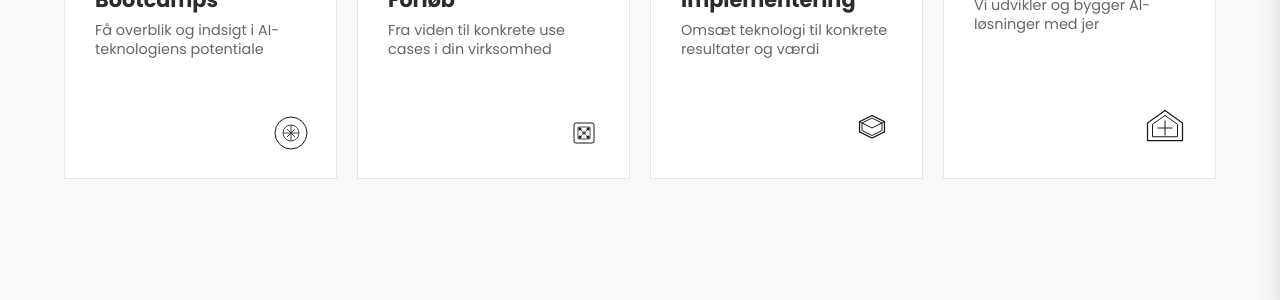
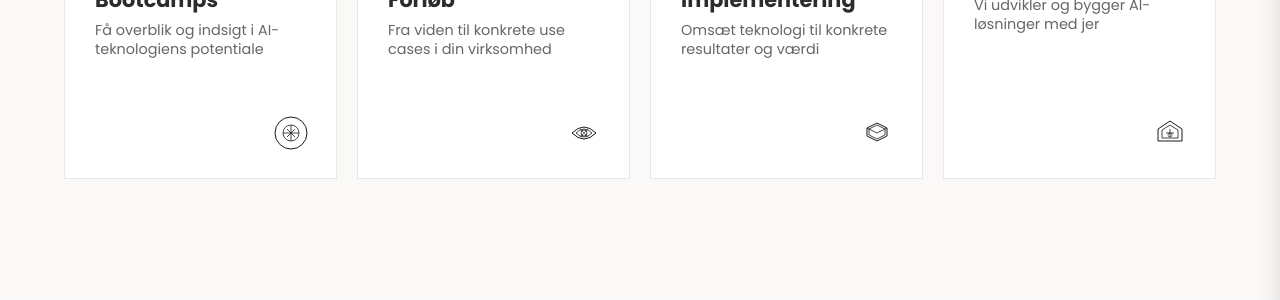
Before and after one commit to b4ltasar/saibaweb, a Jekyll site: the page built from index.html, in a window 1280 px wide and 1400 px high, scrolled down 1060 px. Shown: the part 150-450 px from the top of the window. Built offline with Jekyll 4.4.1, drawn with Linux system fonts in a browser that asks for light colours.

Commit message:
Fix service card icons: uniform size and better designs
ICON DESIGN FIXES:
- Icon 2 (Implementation): Changed from Instagram-like squares to abstract diamond/rhombus shape
- Icon 4 (Consulting): Reduced church-like appearance with shorter, more abstract building shape
- All icons now have uniform 50px container size (removed special sizing for icons 3&4)

DESIGN IMPROVEMENTS:
- More abstract and modern icon designs
- Consistent visual weight across all service cards
- Better organic shapes with curved paths and geometric elements
- Maintained hover animations and interaction effects

All service card icons now follow consistent design language while being unique and recognizable.

```diff
--- a/assets/css/main.css
+++ b/assets/css/main.css
@@ -503,17 +503,6 @@ body {
   padding: 5px;
 }
 
-.service-card:nth-child(3) .service-icon-container,
-.service-card:nth-child(4) .service-icon-container {
-  width: 60px;
-  height: 60px;
-}
-
-.service-card:nth-child(3) .service-icon,
-.service-card:nth-child(4) .service-icon {
-  width: 50px;
-  height: 50px;
-}
 
 .service-card:hover .service-icon-container {
   transform: translateY(-8px);
--- a/index.html
+++ b/index.html
@@ -52,14 +52,10 @@ description: "Fra hverdagens rutiner til ekstraordinære superkræfter med AI fo
                             </svg>
                         {% when 'implementation' %}
                             <svg viewBox="0 0 40 40" class="icon-svg">
-                                <rect x="10" y="10" width="20" height="20" rx="2" fill="none" stroke="currentColor" stroke-width="1" class="organic-rect"/>
-                                <rect x="14" y="14" width="12" height="12" rx="1" fill="none" stroke="currentColor" stroke-width="0.8" class="organic-rect"/>
-                                <circle cx="16" cy="16" r="1.5" fill="currentColor" class="organic-dot"/>
-                                <circle cx="24" cy="16" r="1.5" fill="currentColor" class="organic-dot"/>
-                                <circle cx="16" cy="24" r="1.5" fill="currentColor" class="organic-dot"/>
-                                <circle cx="24" cy="24" r="1.5" fill="currentColor" class="organic-dot"/>
-                                <path d="M18 20h4M20 18v4" stroke="currentColor" stroke-width="0.8" class="organic-path"/>
-                                <path d="M14 14l12 12M26 14l-12 12" stroke="currentColor" stroke-width="0.6" class="organic-path"/>
+                                <path d="M8 20 Q20 8 32 20 Q20 32 8 20 Z" fill="none" stroke="currentColor" stroke-width="1" class="organic-shape"/>
+                                <path d="M12 20 Q20 12 28 20 Q20 28 12 20 Z" fill="none" stroke="currentColor" stroke-width="0.8" class="organic-shape"/>
+                                <circle cx="20" cy="20" r="3" fill="none" stroke="currentColor" stroke-width="0.8" class="organic-circle"/>
+                                <path d="M16 16l8 8M24 16l-8 8" stroke="currentColor" stroke-width="0.6" class="organic-path"/>
                             </svg>
                         {% when 'education' %}
                             <svg viewBox="0 0 40 40" class="icon-svg">
@@ -69,9 +65,10 @@ description: "Fra hverdagens rutiner til ekstraordinære superkræfter med AI fo
                             </svg>
                         {% when 'consulting' %}
                             <svg viewBox="0 0 40 40" class="icon-svg">
-                                <path d="M20 6l14 10v14H6V16l14-10z" fill="none" stroke="currentColor" stroke-width="1" class="organic-shape"/>
-                                <path d="M20 10l10 7v10H10V17l10-7z" fill="none" stroke="currentColor" stroke-width="0.8" class="organic-shape"/>
-                                <path d="M14 20h12M20 14v12" stroke="currentColor" stroke-width="0.8" fill="none" class="organic-path"/>
+                                <path d="M20 8l12 8v12H8V16l12-8z" fill="none" stroke="currentColor" stroke-width="1" class="organic-shape"/>
+                                <path d="M20 12l8 5v8H12V17l8-5z" fill="none" stroke="currentColor" stroke-width="0.8" class="organic-shape"/>
+                                <path d="M16 20h8M20 16v8" stroke="currentColor" stroke-width="0.8" fill="none" class="organic-path"/>
+                                <circle cx="20" cy="22" r="2" fill="none" stroke="currentColor" stroke-width="0.6" class="organic-circle"/>
                             </svg>
                         {% endcase %}
                     </div>
```
